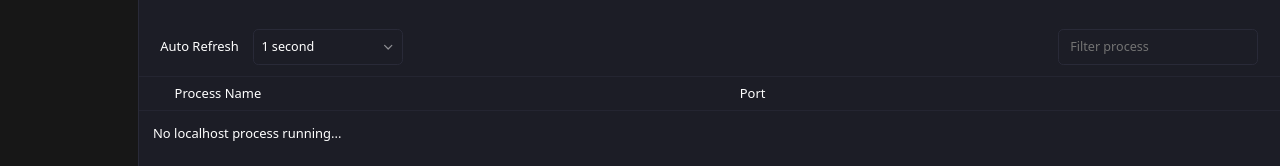
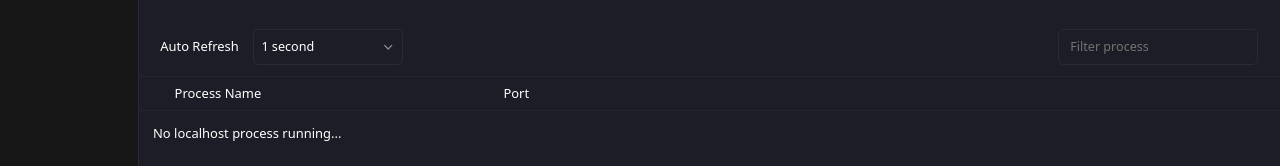
Before and after one commit to oukunan/portrackr, a React (Vite) app: page / in a window 1280 px wide. Shown: the top 166 px of the page. Built offline with nearby package versions, Linux system fonts and the light colour scheme.

Commit message:
handle long process name

```diff
--- a/src/components/home/Home.tsx
+++ b/src/components/home/Home.tsx
@@ -113,8 +113,10 @@ export default function Home() {
 
       <div className="relative h-full">
         {/* Header */}
-        <div className="absolute top-0 left-0 right-0 px-10 py-2 flex items-center justify-between bg-[#1C1D26] border-[#242531] border-t-[1px] border-b-[1px]">
-          <div>Process Name</div>
+        <div className="absolute top-0 left-0 right-0 px-10 py-2 flex items-center bg-[#1C1D26] border-[#242531] border-t-[1px] border-b-[1px]">
+          <div className="w-[300px] max-w-[300px] mr-8 flex-1">
+            Process Name
+          </div>
           <div>Port</div>
           <div></div>
         </div>
@@ -130,15 +132,14 @@ export default function Home() {
           {filteredProcessList.map((p, index) => (
             <div
               key={index}
-              className={cn(
-                "px-6 py-2 flex items-center justify-between rounded-md",
-                {
-                  "bg-[#232531]": index % 2 === 0,
-                }
-              )}
+              className={cn("px-6 py-2 flex items-center rounded-md", {
+                "bg-[#232531]": index % 2 === 0,
+              })}
             >
-              <div>{p.name}</div>
-              <div className="font-bold">{p.port}</div>
+              <div className="w-[300px] max-w-[300px] truncate mr-8">
+                {p.name}
+              </div>
+              <div className="font-bold flex-1">{p.port}</div>
               <div>
                 <div onClick={() => setProcessIdToTerminate(p.pid)}>
                   <TrashIcon />
```
